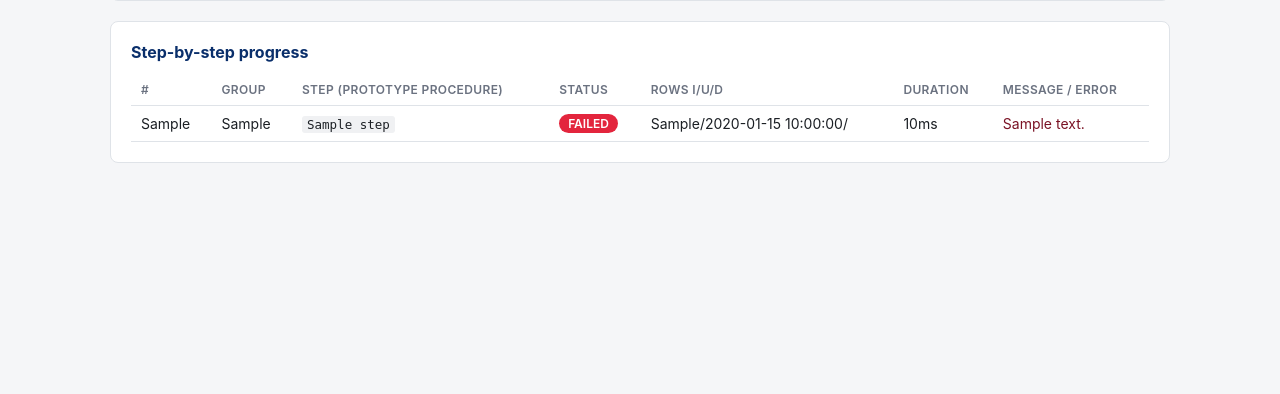
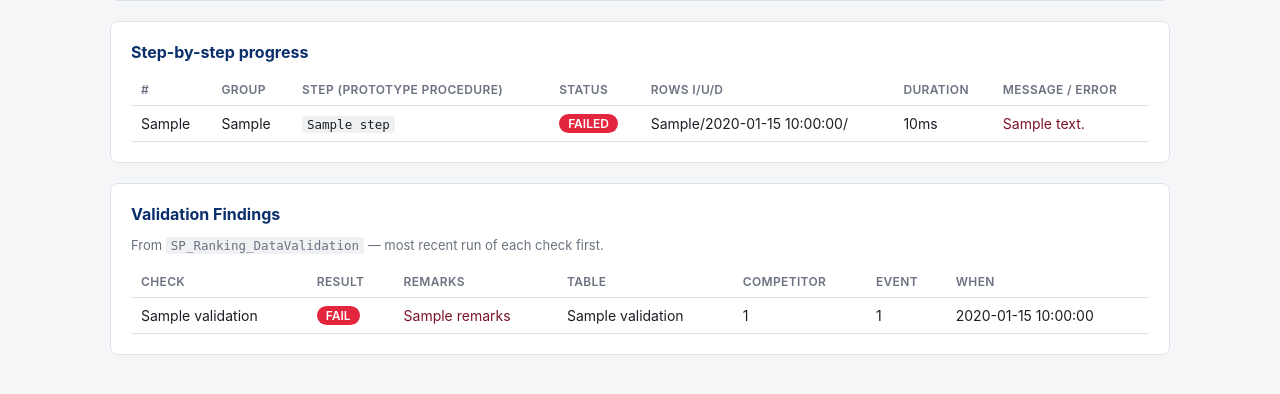
Before and after one commit to vatsansg/rankingprototype, a Flask app: template web/templates/run_detail.html in a window 1280 px wide. Shown: the part 199-593 px from the top of the page. Run offline with Flask 3, Linux system fonts and the light colour scheme; the template is opened without the code that fills it: most values are stand-ins (such as "Sample title", 1, 10 or a date in 2020).

Commit message:
Show validation findings on Run Detail; fix DB reset on Windows
- Run Detail page now displays SP_Ranking_DataValidation findings (check name,
  pass/fail badge, remarks) instead of silently writing them with no visible
  feedback -- the "Run Post-Ranking Validation" button was a no-op from the
  user's perspective before this.
- db/init_db.py no longer deletes the .db file before rebuilding (Windows raises
  PermissionError if anything still holds it open, which made the new Clear
  Database button return a 500). Drops and recreates every table/view within an
  open connection instead, which works reliably even while the Flask dev server
  is running against the same file.

```diff
--- a/web/app.py
+++ b/web/app.py
@@ -225,8 +225,12 @@ def run_detail(run_id: int):
     errors = conn.execute(
         "SELECT * FROM vw_RankingRunErrors WHERE ranking_run_id=? ORDER BY occurred_at", (run_id,)
     ).fetchall()
+    validations = conn.execute(
+        "SELECT * FROM ranking_validation_result WHERE ranking_run_id=? ORDER BY created_at DESC, ranking_validation_result_id DESC",
+        (run_id,),
+    ).fetchall()
     conn.close()
-    return render_template("run_detail.html", run=run, steps=steps, errors=errors)
+    return render_template("run_detail.html", run=run, steps=steps, errors=errors, validations=validations)
 
 
 @app.route("/run/<int:run_id>/validate", methods=["POST"])
--- a/web/templates/run_detail.html
+++ b/web/templates/run_detail.html
@@ -49,6 +49,27 @@
   </table>
 </div>
 
+{% if validations %}
+<div class="card">
+  <h2>Validation Findings</h2>
+  <p class="muted">From <code>SP_Ranking_DataValidation</code> — most recent run of each check first.</p>
+  <table>
+    <tr><th>Check</th><th>Result</th><th>Remarks</th><th>Table</th><th>Competitor</th><th>Event</th><th>When</th></tr>
+    {% for v in validations %}
+    <tr>
+      <td>{{ v.check_name }}</td>
+      <td><span class="badge badge-{{ 'SUCCEEDED' if v.passed else 'FAILED' }}">{{ 'PASS' if v.passed else 'FAIL' }}</span></td>
+      <td style="{{ 'color:#7a1224' if not v.passed else '' }}">{{ v.remarks or '' }}</td>
+      <td>{{ v.table_name or '—' }}</td>
+      <td>{{ v.competitor_id or '—' }}</td>
+      <td>{{ v.event_id or '—' }}</td>
+      <td>{{ v.created_at }}</td>
+    </tr>
+    {% endfor %}
+  </table>
+</div>
+{% endif %}
+
 {% if errors %}
 <div class="card">
   <h2>Errors</h2>
```
Also changed, not shown: db/init_db.py (+17 -5 lines).
